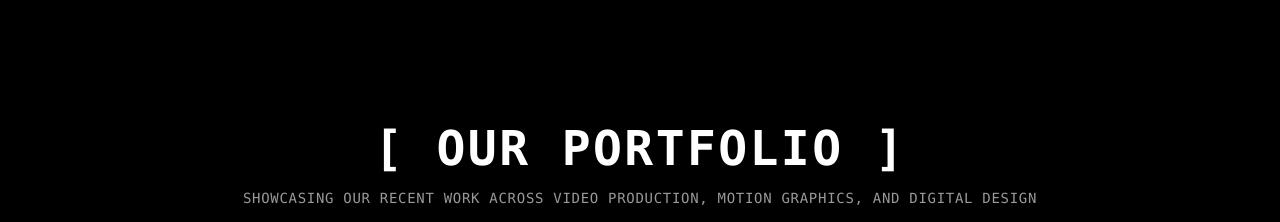
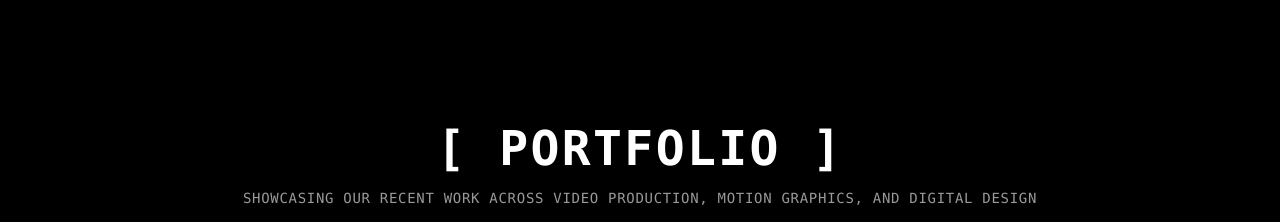
Before and after one commit to dreamloopone/horseheads-media, a React (Vite) app: page / in a window 1280 px wide. Shown: the part 6140-6362 px from the top of the page. Built offline with nearby package versions, Linux system fonts and the light colour scheme.

Commit message:
Update Portfolio heading from OUR PORTFOLIO to PORTFOLIO

```diff
--- a/src/components/Portfolio.tsx
+++ b/src/components/Portfolio.tsx
@@ -87,7 +87,7 @@ export default function Portfolio() {
       <div className="max-w-7xl mx-auto px-4 sm:px-6 lg:px-8 relative z-10">
         <div className="text-center mb-16">
           <h2 className="text-4xl sm:text-5xl font-bold text-white mb-4 font-mono uppercase tracking-wider">
-            [ OUR PORTFOLIO ]
+            [ PORTFOLIO ]
           </h2>
           <p className="text-white/60 font-mono uppercase text-sm tracking-wider">
             SHOWCASING OUR RECENT WORK ACROSS VIDEO PRODUCTION, MOTION GRAPHICS, AND DIGITAL DESIGN
```
